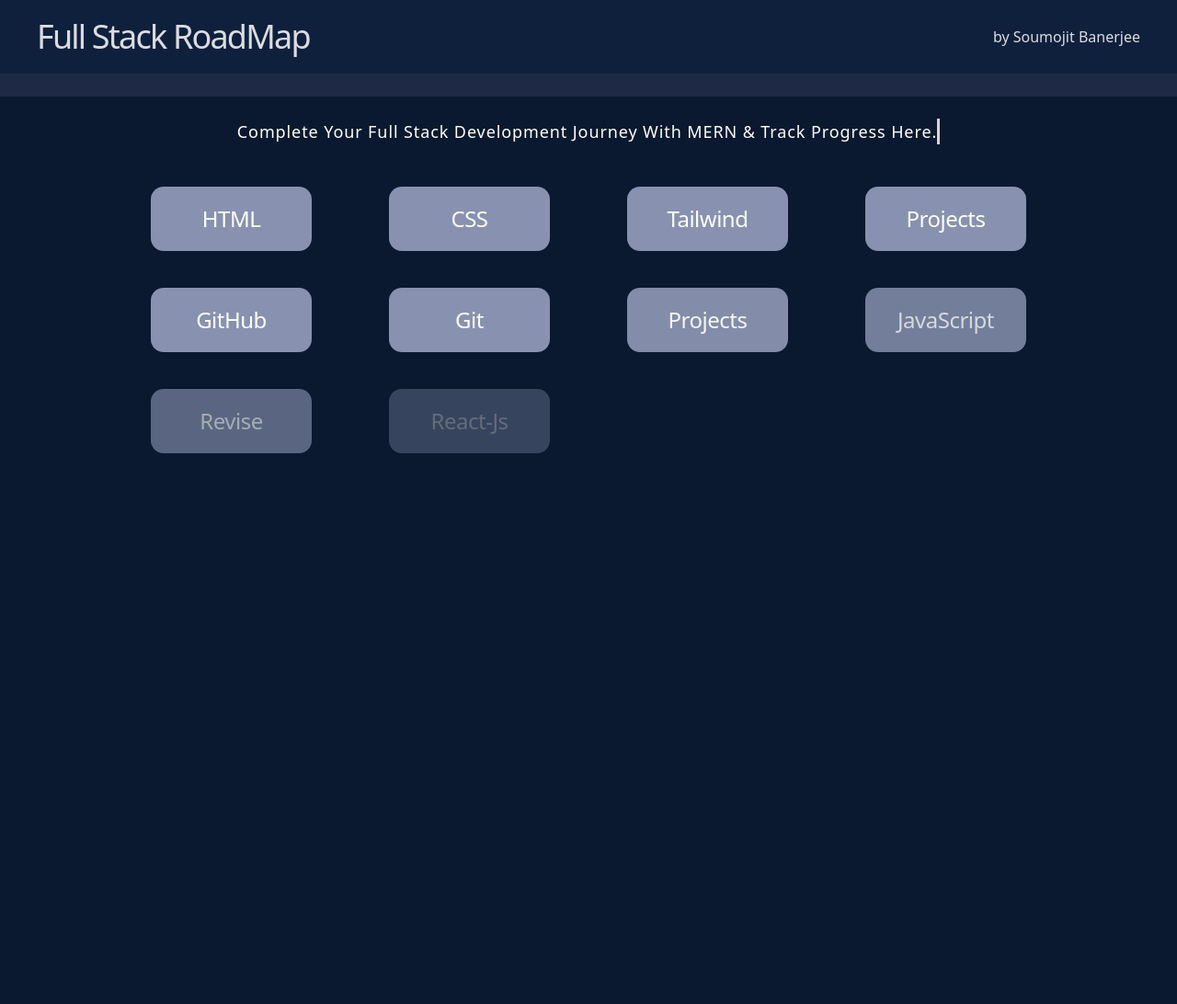
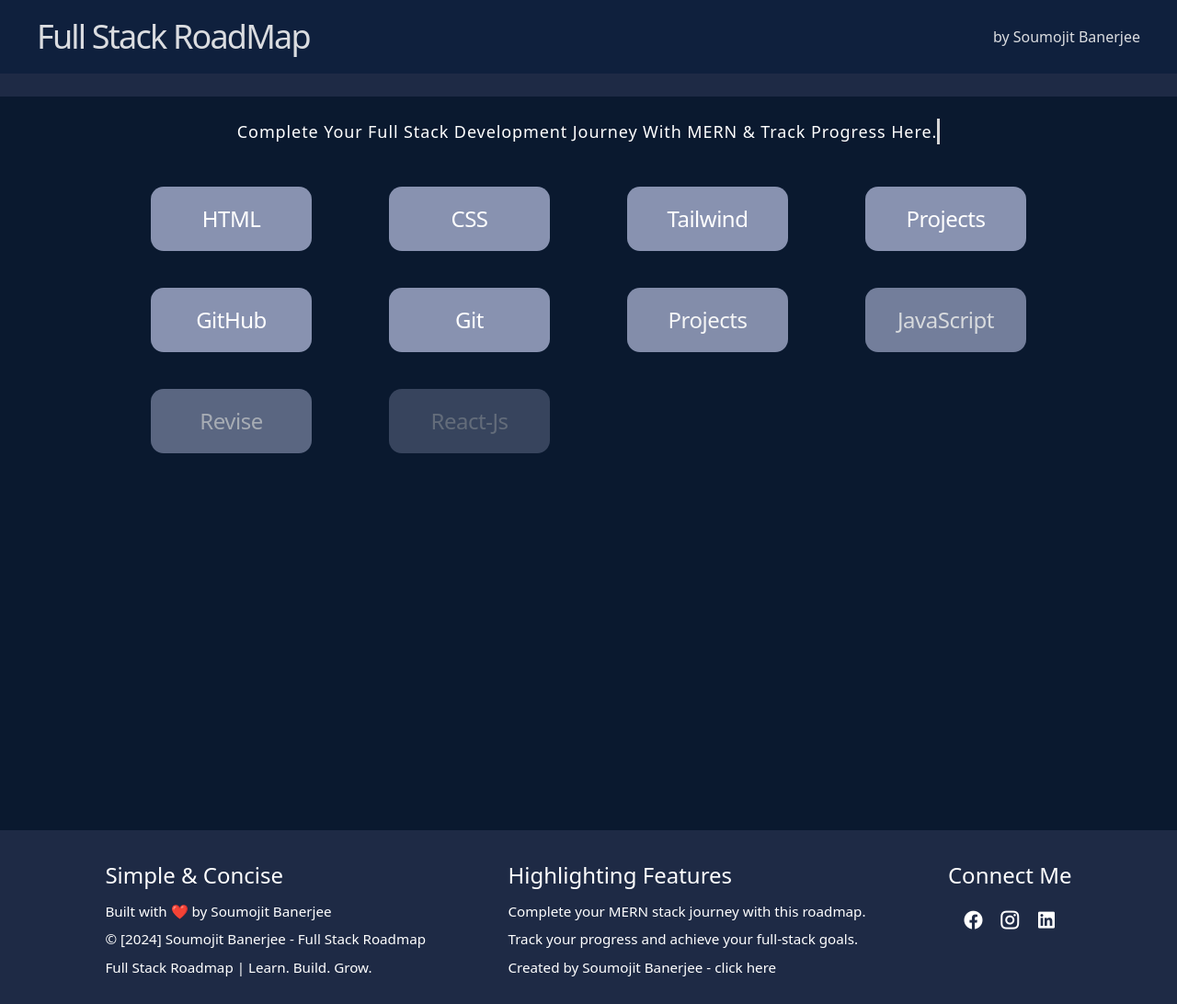
Before and after one commit to Soumojit08/Roadmap-app, a website: page Src/index.html in a window 1280 px wide. Shown: the whole page at 92% size. Before the commit the page ends 863 px from the top, so only its background shows below. Drawn offline with nearby package versions, Linux system fonts and the light colour scheme.

Commit message:
Update footer

```diff
--- a/Src/index.html
+++ b/Src/index.html
@@ -4,6 +4,10 @@
     <meta charset="UTF-8" />
     <meta name="viewport" content="width=device-width, initial-scale=1.0" />
     <title>FullStack || Roadmap</title>
+    <link
+      href="https://cdn.jsdelivr.net/npm/remixicon@4.3.0/fonts/remixicon.css"
+      rel="stylesheet"
+    />
     <link href="./output.css" rel="stylesheet" />
     <link rel="stylesheet" href="style.css" />
   </head>
@@ -86,6 +90,42 @@
       <aside class="sidebar right">
         <p>THANK YOU</p>
       </aside>
+
+      <footer>
+        <div>
+          <h1>Simple & Concise</h1>
+          <ul>
+            <li>Built with ❤️ by Soumojit Banerjee</li>
+            <li>© [2024] Soumojit Banerjee - Full Stack Roadmap</li>
+            <li>Full Stack Roadmap | Learn. Build. Grow.</li>
+          </ul>
+        </div>
+        <div>
+          <h1>Highlighting Features</h1>
+          <ul>
+            <li>Complete your MERN stack journey with this roadmap.</li>
+            <li>Track your progress and achieve your full-stack goals.</li>
+            <li>
+              Created by Soumojit Banerjee -
+              <a href="https://soumojit08.github.io/portfolio/">click here</a>
+            </li>
+          </ul>
+        </div>
+        <div>
+          <h1>Connect Me</h1>
+          <ul id="icons">
+            <li>
+              <i class="ri-facebook-circle-fill"><a href="#"></a></i>
+            </li>
+            <li>
+              <i class="ri-instagram-line"><a href="#"></a></i>
+            </li>
+            <li>
+              <i class="ri-linkedin-box-fill"><a href="#"></a></i>
+            </li>
+          </ul>
+        </div>
+      </footer>
     </div>
 
     <div id="html" class="modal">
--- a/Src/script.js
+++ b/Src/script.js
@@ -144,8 +144,12 @@
 }
 
 function updateProgress(progress) {
-  let progressbar = document.querySelector(".progress")
+  let progressbar = document.querySelector(".progress");
   console.log(progress);
-  progressbar.style.width = `${progress}%`
-  progressbar.innerText = `${progress}%`
+  progressbar.style.width = `${progress}%`;
+  if (progress != 0) {
+    progressbar.innerText = `${progress}%`;
+  } else {
+    progressbar.innerText = "";
+  }
 }
--- a/Src/style.css
+++ b/Src/style.css
@@ -162,3 +162,29 @@
   background-color: #64FFDA;
   transition: width 1s ease;
 }
+
+footer {
+  margin-top: 40px;
+  padding: 25px;
+  display: flex;
+  align-items: start;
+  justify-content: space-evenly;
+  background: var(--modal);
+  font-size: 0.95rem;
+  line-height: 2;
+}
+
+footer h1 {
+  font-size: 1.5rem;
+}
+
+#icons {
+  display: flex;
+  align-items: center;
+  justify-content: space-evenly;
+  font-size: 1.5rem;
+}
+
+#icons i{
+  cursor: pointer;
+}
```
